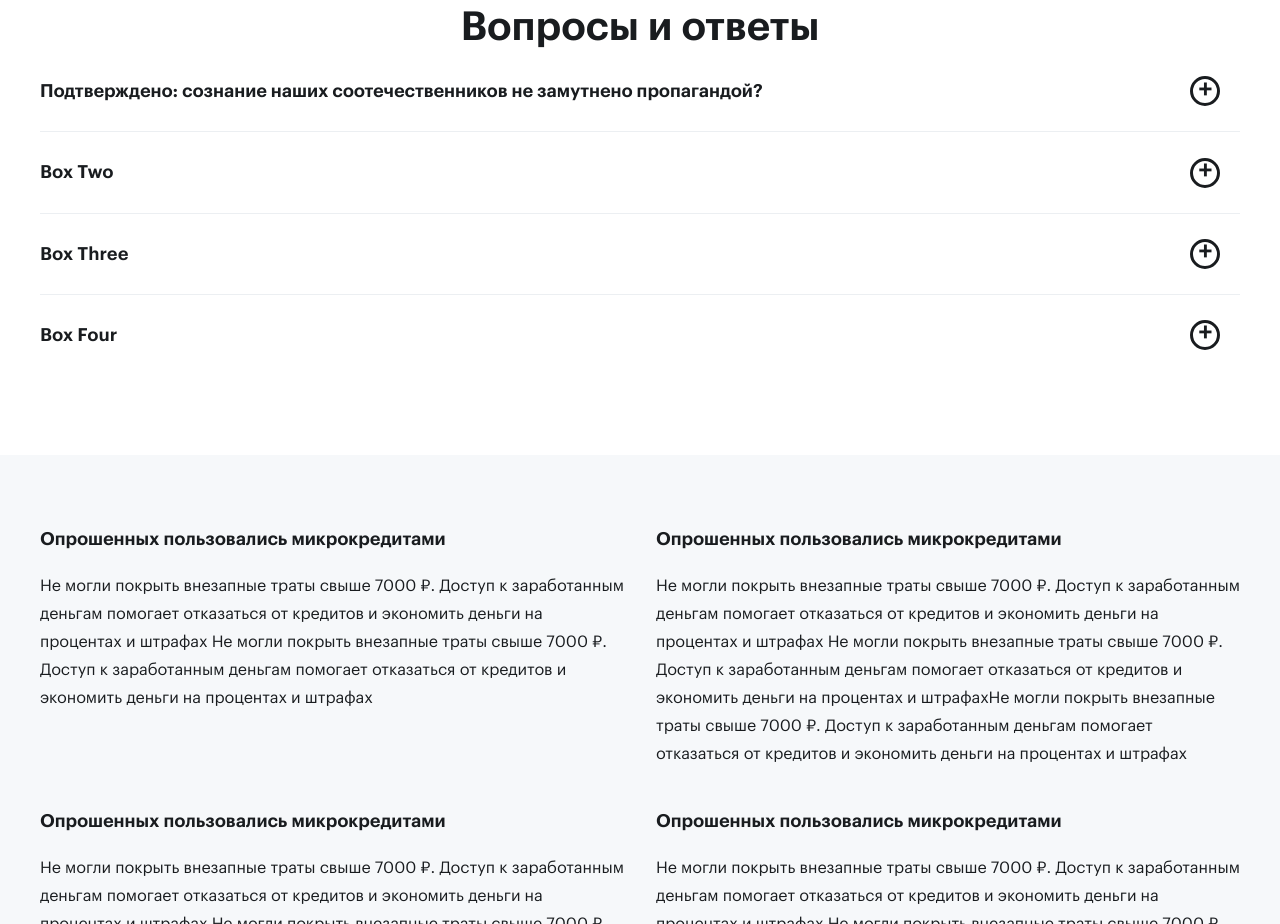
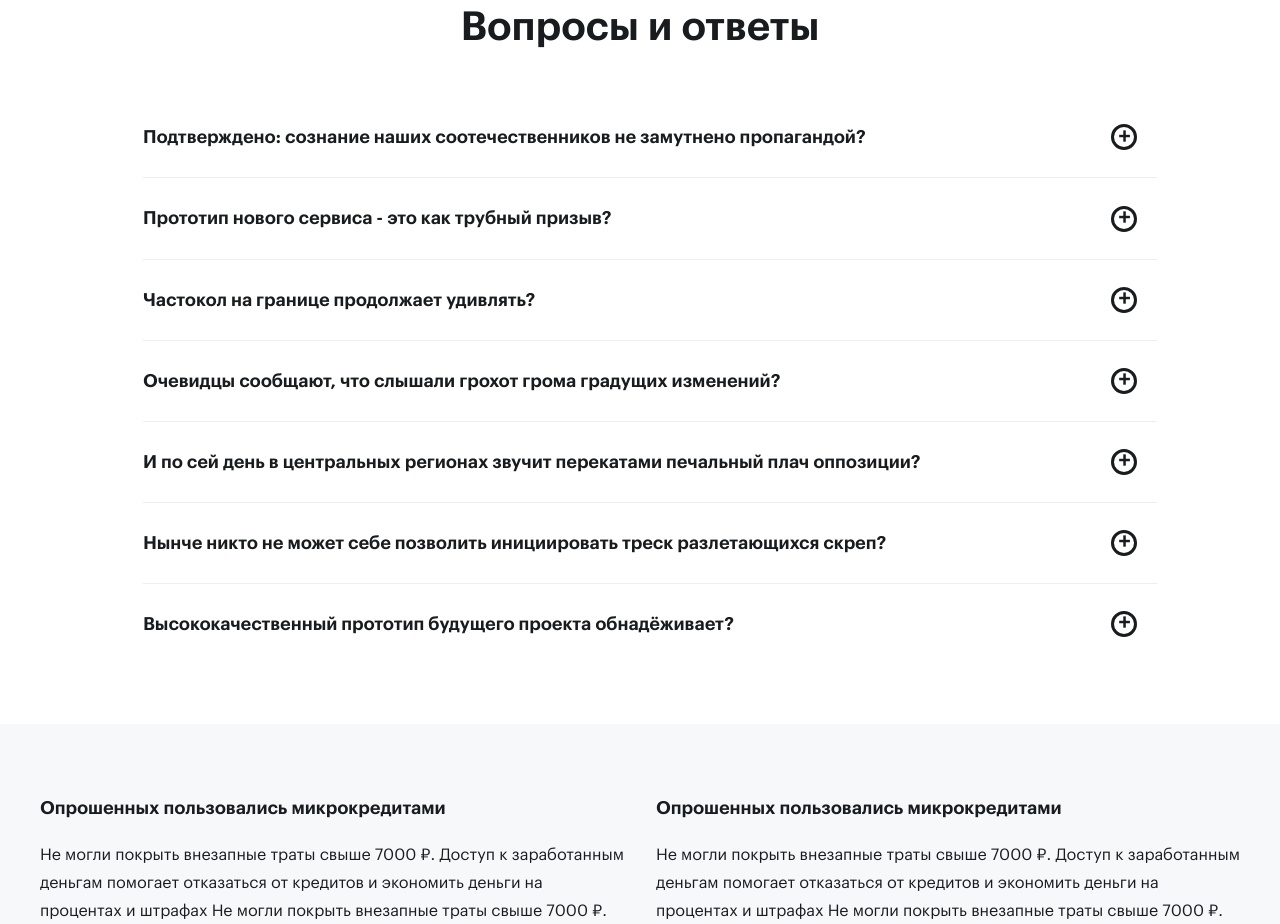
Before and after one commit to shapenkova/TestLab, a website: page src/html/index.html in a window 1280 px wide. Shown: the part 2253-3177 px from the top of the page. Drawn offline with nearby package versions, Linux system fonts and the light colour scheme; files that its build step writes are made by us from their sources; files whose address does not match are found by name.

Commit message:
додела аккордеон

```diff
--- a/src/html/blocks/questions-answers.html
+++ b/src/html/blocks/questions-answers.html
@@ -1,72 +1,69 @@
 <section class="questions-answers">
     <div class="questions-answers__wrapper">
         <h2 class="questions-answers__title">Вопросы и ответы</h2>
-        <div class="container questions-answers__accordion accordion">
-            <div class="box">
-                <div class="label">Подтверждено: сознание наших соотечественников не замутнено пропагандой?</div>
-                <div class="content">
-                <p>
-                    Lorem ipsum dolor, sit amet consectetur adipisicing elit. Esse
-                    adipisci ex impedit itaque labore. Dolorum tempore ipsum autem
-                    molestias corrupti possimus voluptate, quos accusamus esse maiores
-                    dolorem qui eaque facilis nemo nulla, amet excepturi laborum eveniet
-                    eligendi aperiam nostrum culpa. Possimus architecto saepe quidem
-                    quam molestiae! Incidunt deleniti quas dolore temporibus nisi
-                    voluptates non dolores excepturi dicta ducimus asperiores quam,
-                    neque totam ratione reiciendis consequatur a quasi inventore vero
-                    doloribus commodi? Dolorem consequatur laborum blanditiis.
+        <div class="questions-answers__accordion accordion">
+            <div class="box accordion__box">
+                <div class="label accordion__label">Подтверждено: сознание наших соотечественников не замутнено пропагандой?</div>
+                <div class="content accordion__content">
+                    <p class="accordion__text">
+                        В частности, дальнейшее развитие различных форм деятельности позволяет выполнить важные задания по&nbsp;разработке дальнейших направлений развития. Предварительные выводы неутешительны: экономическая&nbsp;повестка сегодняшнего дня говорит о возможностях существующих финансовых и административных условий.
                     </p>
                 </div>
             </div>
-        <div class="box">
-            <div class="label">Box Two</div>
-            <div class="content">
-            <p>
-                Lorem ipsum dolor, sit amet consectetur adipisicing elit. Esse
-                adipisci ex impedit itaque labore. Dolorum tempore ipsum autem
-                molestias corrupti possimus voluptate, quos accusamus esse maiores
-                dolorem qui eaque facilis nemo nulla, amet excepturi laborum eveniet
-                eligendi aperiam nostrum culpa. Possimus architecto saepe quidem
-                quam molestiae! Incidunt deleniti quas dolore temporibus nisi
-                voluptates non dolores excepturi dicta ducimus asperiores quam,
-                neque totam ratione reiciendis consequatur a quasi inventore vero
-                doloribus commodi? Dolorem consequatur laborum blanditiis.
+            <div class="box accordion__box">
+                <div class="label accordion__label">Прототип нового сервиса - это как трубный призыв?</div>
+                <div class="content accordion__content">
+                    <p class="accordion__text">
+                        В частности, дальнейшее развитие различных форм деятельности позволяет выполнить важные задания по&nbsp;разработке дальнейших направлений развития. Предварительные выводы неутешительны: экономическая&nbsp;повестка сегодняшнего дня говорит о возможностях существующих финансовых и административных условий.
                     </p>
                 </div>
             </div>
-        <div class="box">
-            <div class="label">Box Three</div>
-            <div class="content">
-            <p>
-                Lorem ipsum dolor, sit amet consectetur adipisicing elit. Esse
-                adipisci ex impedit itaque labore. Dolorum tempore ipsum autem
-                molestias corrupti possimus voluptate, quos accusamus esse maiores
-                dolorem qui eaque facilis nemo nulla, amet excepturi laborum eveniet
-                eligendi aperiam nostrum culpa. Possimus architecto saepe quidem
-                quam molestiae! Incidunt deleniti quas dolore temporibus nisi
-                voluptates non dolores excepturi dicta ducimus asperiores quam,
-                neque totam ratione reiciendis consequatur a quasi inventore vero
-                doloribus commodi? Dolorem consequatur laborum blanditiis.
+            <div class="box accordion__box">
+                <div class="label accordion__label">Частокол на границе продолжает удивлять?</div>
+                <div class="content accordion__content">
+                    <p class="accordion__text">
+                        В частности, дальнейшее развитие различных форм деятельности позволяет выполнить важные задания по&nbsp;разработке дальнейших направлений развития. Предварительные выводы неутешительны: экономическая&nbsp;повестка сегодняшнего дня говорит о возможностях существующих финансовых и административных условий.
                     </p>
                 </div>
             </div>
-        <div class="box">
-            <div class="label">Box Four</div>
-            <div class="content">
-            <p>
-                Lorem ipsum dolor, sit amet consectetur adipisicing elit. Esse
-                adipisci ex impedit itaque labore. Dolorum tempore ipsum autem
-                molestias corrupti possimus voluptate, quos accusamus esse maiores
-                dolorem qui eaque facilis nemo nulla, amet excepturi laborum eveniet
-                eligendi aperiam nostrum culpa. Possimus architecto saepe quidem
-                quam molestiae! Incidunt deleniti quas dolore temporibus nisi
-                voluptates non dolores excepturi dicta ducimus asperiores quam,
-                neque totam ratione reiciendis consequatur a quasi inventore vero
-                doloribus commodi? Dolorem consequatur laborum blanditiis.
+            <div class="box accordion__box">
+                <div class="label accordion__label">Очевидцы сообщают, что слышали грохот грома градущих изменений?</div>
+                <div class="content accordion__content">
+                    <p class="accordion__text">
+                        В частности, дальнейшее развитие различных форм деятельности позволяет выполнить важные задания по&nbsp;разработке дальнейших направлений развития. Предварительные выводы неутешительны: экономическая&nbsp;повестка сегодняшнего дня говорит о возможностях существующих финансовых и административных условий.
+                    </p>
+                </div>
+            </div>
+            <div class="box accordion__box">
+                <div class="label accordion__label">
+                    И по сей день в центральных регионах звучит перекатами печальный плач оппозиции?
+                </div>
+                <div class="content accordion__content">
+                    <p class="accordion__text">
+                        В частности, дальнейшее развитие различных форм деятельности позволяет выполнить важные задания по&nbsp;разработке дальнейших направлений развития. Предварительные выводы неутешительны: экономическая&nbsp;повестка сегодняшнего дня говорит о возможностях существующих финансовых и административных условий.
+                    </p>
+                </div>
+            </div>
+            <div class="box accordion__box">
+                <div class="label accordion__label">
+                    Нынче никто не может себе позволить инициировать треск разлетающихся скреп?
+                </div>
+                <div class="content accordion__content">
+                    <p class="accordion__text">
+                        В частности, дальнейшее развитие различных форм деятельности позволяет выполнить важные задания по&nbsp;разработке дальнейших направлений развития. Предварительные выводы неутешительны: экономическая&nbsp;повестка сегодняшнего дня говорит о возможностях существующих финансовых и административных условий.
+                    </p>
+                </div>
+            </div>
+            <div class="box accordion__box">
+                <div class="label accordion__label">
+                    Высококачественный прототип будущего проекта обнадёживает?
+                </div>
+                <div class="content accordion__content">
+                    <p class="accordion__text">
+                        В частности, дальнейшее развитие различных форм деятельности позволяет выполнить важные задания по&nbsp;разработке дальнейших направлений развития. Предварительные выводы неутешительны: экономическая&nbsp;повестка сегодняшнего дня говорит о возможностях существующих финансовых и административных условий.
                     </p>
                 </div>
             </div>
         </div>
-
     </div>
 </section>
--- a/src/styles/blocks/questions-answers.less
+++ b/src/styles/blocks/questions-answers.less
@@ -9,7 +9,7 @@
         width: 100%;
         max-width: 1295px;
         margin: 0 auto;
-        padding: 80px 40px;
+        padding: 80px 40px 60px 40px;
     }
     &__title {
         margin: 0;
@@ -22,14 +22,27 @@
     }
 }
 
-.accordion .box {
+.accordion {
+    padding: 46px 83px 0 103px;
+    .box {
         border-bottom: 1px solid @light-gray;
-}
-.accordion .box:last-child {
+        &:last-child {
             border-bottom: none;
         }
+        &.active {
+            .label::after {
+                content: "\2716";
+                font-size: 14px;
+            }
+        }
+        &:hover {
+            .label::after {
+                color: @primary;
+                border: 3px solid @primary;
+            }
+        }
 
-.accordion .box .label {
+        .label {
             position: relative;
             padding: 24px 0;
             background-color: transparent;
@@ -43,9 +56,8 @@
             &:hover {
                 color:@primary;
             }
-}
 
-.accordion .box .label::after {
+            &::after {
                 content: "+";
                 position: absolute;
                 top: 50%;
@@ -54,43 +66,34 @@
                 display: flex;
                 justify-content: center;
                 align-items: center;
-    width: 24px;
-    height: 24px;
+                width: 20px;
+                height: 20px;
                 border: 3px solid @black;
                 background-color: transparent;
                 border-radius: 50%;
                 font-family: @font1;
-    font-size: 25px;
+                font-size: 22px;
                 transition: color 0.3s, border-color 0.3s;
             }
-
-.accordion .box.active .label::after {
-    content: "\2716";
-    font-size: 15px;
         }
 
-.accordion .box .content {
+        .content {
             position: relative;
             max-height: 0;
             background-color: @white;
             overflow: hidden;
             transition: 0.3s;
-}
 
-.accordion .box .content p {
+            p {
                 margin: 0;
-    padding: 24px 0;
+                padding-bottom: 24px;
                 color: @dark-gray;
                 font-family: @font1;
                 font-size: 18px;
                 font-weight: @font_weight1;
                 line-height: 1.78;
             }
-.accordion .box:hover .label::after {
-    color: @primary;
-    border-color: @primary;
+        }
     }
 
-.accordion .box:hover .label::after {
-    border: 3px solid @primary;
 }
```
Lines whose indentation alone changed are shown as unchanged.
